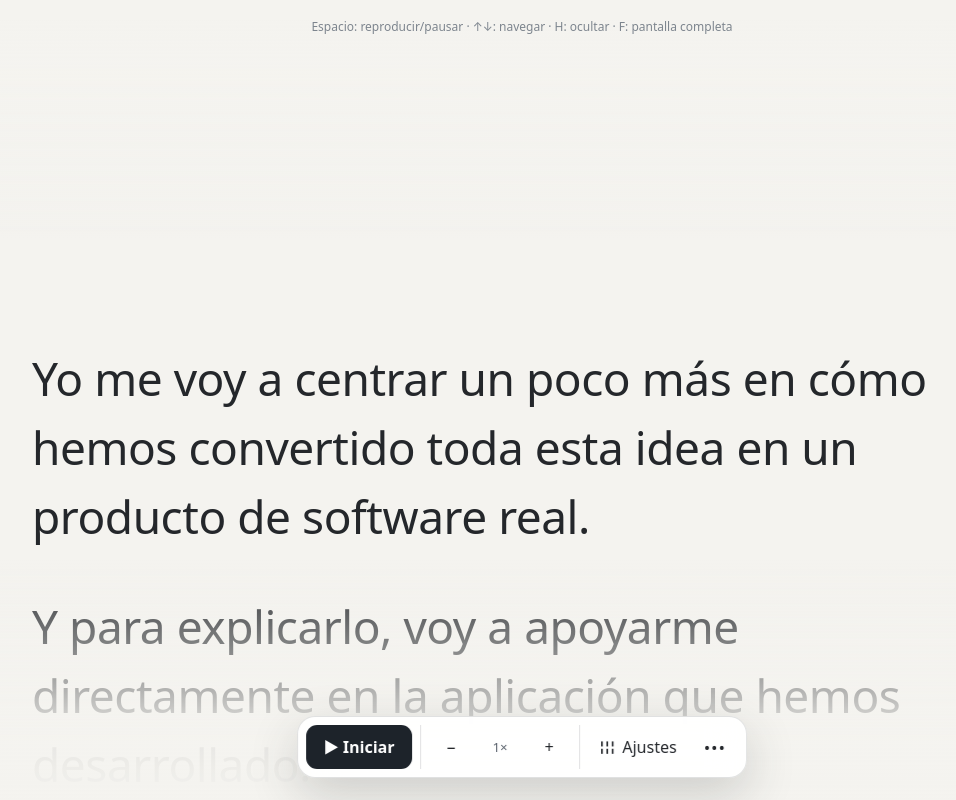
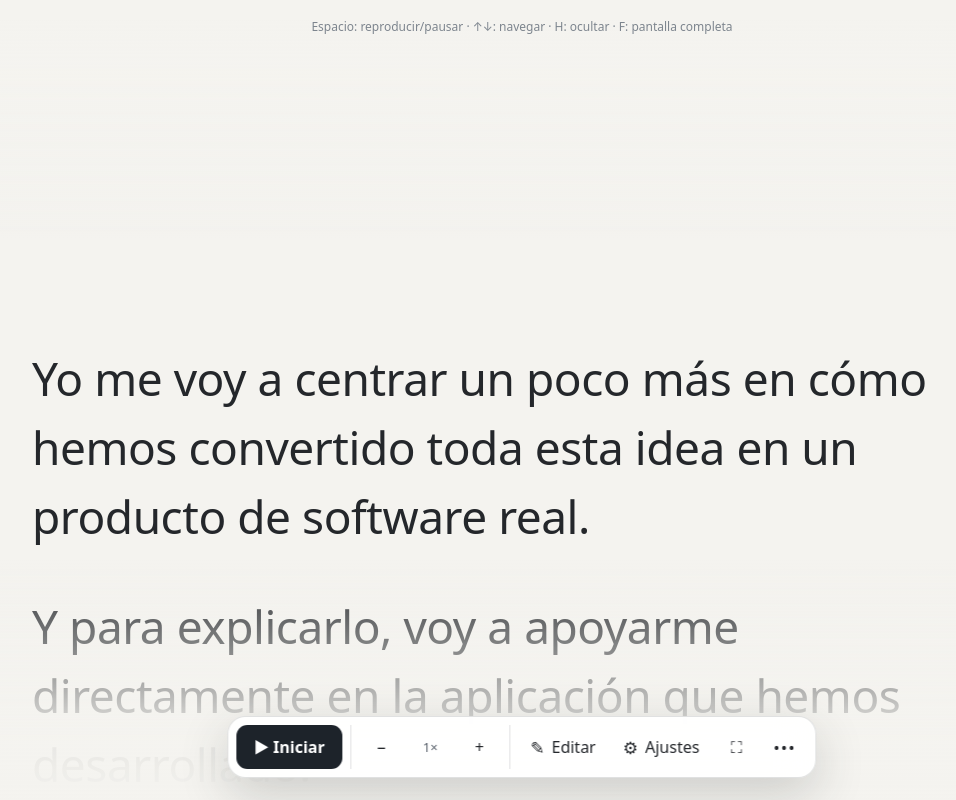
Before and after one commit to jlfernandezfernandez/teleprompter, a Svelte app: page / in a window 1280 px wide. Shown: the whole page, without its empty margins (118-1074 px from the left). Built offline with nearby package versions, Linux system fonts and the light colour scheme.

Commit message:
Surface key toolbar actions

```diff
--- a/src/App.svelte
+++ b/src/App.svelte
@@ -64,6 +64,7 @@
       if (event.code === 'Space') { event.preventDefault(); playing = !playing; closePopovers(); }
       else if (event.key.toLowerCase() === 'h') controlsHidden = !controlsHidden;
       else if (event.key.toLowerCase() === 'f') toggleFullscreen();
+      else if (event.key === 'Home') { event.preventDefault(); reset(); }
       else if (event.key === 'ArrowDown') { event.preventDefault(); move(innerHeight * .18); }
       else if (event.key === 'ArrowUp') { event.preventDefault(); move(-innerHeight * .18); }
     };
@@ -185,9 +186,7 @@
 
   {#if moreOpen}
     <section id="more-actions" class="popover more-menu" aria-label="Más acciones">
-      <button onclick={openEditor}><span>Editar texto</span><span aria-hidden="true">E</span></button>
       <button onclick={() => { reset(); closePopovers(); }}><span>Volver al inicio</span><span aria-hidden="true">↥</span></button>
-      <button onclick={() => { toggleFullscreen(); closePopovers(); }}><span>Pantalla completa</span><span aria-hidden="true">F</span></button>
       <button onclick={() => { controlsHidden = true; closePopovers(); }}><span>Ocultar controles</span><span aria-hidden="true">H</span></button>
     </section>
   {/if}
@@ -195,7 +194,7 @@
   <nav class="toolbar" aria-label="Controles del teleprompter">
     <div class="group"><button class="btn primary" class:active={playing} onclick={() => playing = !playing}>{playing ? 'Ⅱ  Pausa' : '▶  Iniciar'}</button></div>
     <div class="group"><button class="btn" aria-label="Más lento" onclick={() => changeSpeed(-.25)}>−</button><span class="value">{speed}×</span><button class="btn" aria-label="Más rápido" onclick={() => changeSpeed(.25)}>+</button></div>
-    <div class="group actions"><button class="btn labelled" class:active={settingsOpen} aria-expanded={settingsOpen} aria-controls="reading-settings" onclick={toggleSettings}><span aria-hidden="true">☷</span> Ajustes</button><button class="btn more" class:active={moreOpen} aria-label="Más acciones" aria-expanded={moreOpen} aria-controls="more-actions" onclick={toggleMore}>•••</button></div>
+    <div class="group actions"><button class="btn labelled edit-action" onclick={openEditor}><span aria-hidden="true">✎</span> Editar</button><button class="btn labelled settings-action" class:active={settingsOpen} aria-expanded={settingsOpen} aria-controls="reading-settings" onclick={toggleSettings}><span aria-hidden="true">⚙</span> Ajustes</button><button class="btn fullscreen-action" aria-label="Pantalla completa" title="Pantalla completa (F)" onclick={toggleFullscreen}>⛶</button><button class="btn more" class:active={moreOpen} aria-label="Más acciones" aria-expanded={moreOpen} aria-controls="more-actions" onclick={toggleMore}>•••</button></div>
   </nav>
   <button class="show-controls" aria-label="Mostrar controles" onclick={() => controlsHidden = false}>•••</button>
 
--- a/src/styles.css
+++ b/src/styles.css
@@ -49,7 +49,7 @@ button:focus-visible, textarea:focus-visible, input:focus-visible { outline: 3px
 .btn.primary { min-width: 106px; background: var(--primary); color: var(--primary-text); font-weight: 720; }
 .btn.primary:hover { filter: brightness(.94); }
 .btn.labelled { display: flex; align-items: center; gap: 7px; }
-.btn.labelled span { font-size: 17px; transform: rotate(90deg); }
+.btn.labelled span { font-size: 17px; }
 .btn.more { font-size: 17px; letter-spacing: 1px; }
 .value { min-width: 48px; text-align: center; color: var(--muted); font-size: 13px; font-variant-numeric: tabular-nums; }
 .show-controls { position: fixed; z-index: 11; right: 13px; bottom: 13px; width: 44px; height: 44px; border: 1px solid var(--border); border-radius: 50%; background: var(--surface); color: var(--text); cursor: pointer; opacity: 0; pointer-events: none; }
@@ -94,6 +94,7 @@ button:focus-visible, textarea:focus-visible, input:focus-visible { outline: 3px
   .btn.primary { min-width: 96px; }
   .btn.labelled { font-size: 0; gap: 0; }
   .btn.labelled span { font-size: 17px; }
+  .btn.more { display: none; }
   .script { width: calc(100vw - 32px); }
   .popover { bottom: 76px; }
   .settings { width: calc(100vw - 16px); }
```
Also changed, not shown: 1 other file (tests, documents, lock files or other folders).
